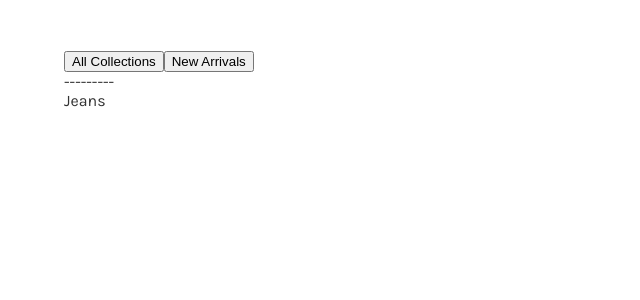
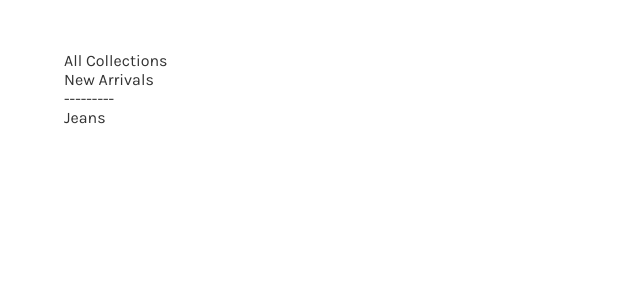
Before and after one commit to lukas-anci/shopWebsiteCss, a React (Create React App) app: page / in a window 1280 px wide. Shown: the top 300 px of the page, without its empty margins (0-640 px from the left). Built offline with nearby package versions, Linux system fonts and the light colour scheme.

Commit message:
shop start

```diff
--- a/src/components/Sections/Shop/Shop.jsx
+++ b/src/components/Sections/Shop/Shop.jsx
@@ -1,9 +1,10 @@
 import ShopCategories from './ShopCategories';
 import ShopItem from './ShopItem';
+import css from './Shop.module.css';
 
 export default function Shop() {
   return (
-    <section className="container">
+    <section className={`container ${css.shop}`}>
       <ShopCategories />
       <main>
         <ShopItem />
--- /dev/null
+++ b/src/components/Sections/Shop/Shop.module.css
@@ -0,0 +1,3 @@
+.shop {
+  display: flex;
+}
--- a/src/components/Sections/Shop/ShopCategories.jsx
+++ b/src/components/Sections/Shop/ShopCategories.jsx
@@ -1,8 +1,9 @@
+import css from './ShopCategories.module.css';
 export default function ShopCategories() {
   return (
-    <aside>
-      <button>All Collections</button>
-      <button>New Arrivals</button>
+    <aside className={css.cat}>
+      <a href="/shop/categories/all">All Collections</a>
+      <a href="/shop/categories/new">New Arrivals</a>
       <div>---------</div>
       <a href="/shop/categories/jeans">Jeans</a>
     </aside>
--- /dev/null
+++ b/src/components/Sections/Shop/ShopCategories.module.css
@@ -0,0 +1,3 @@
+.cat a {
+  display: block;
+}
```
